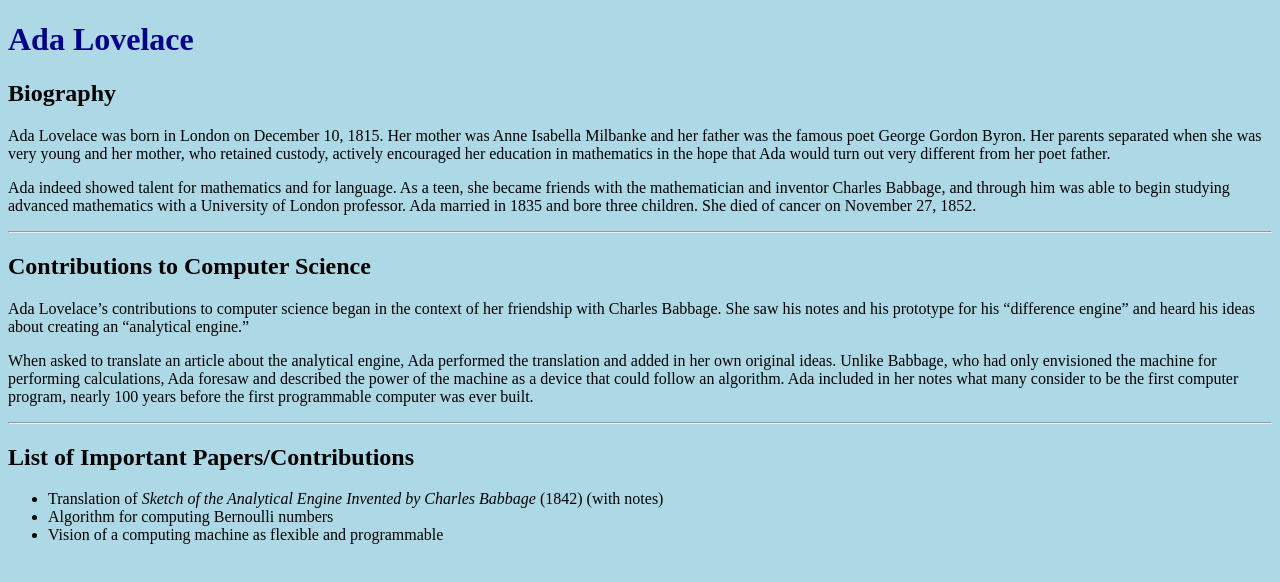
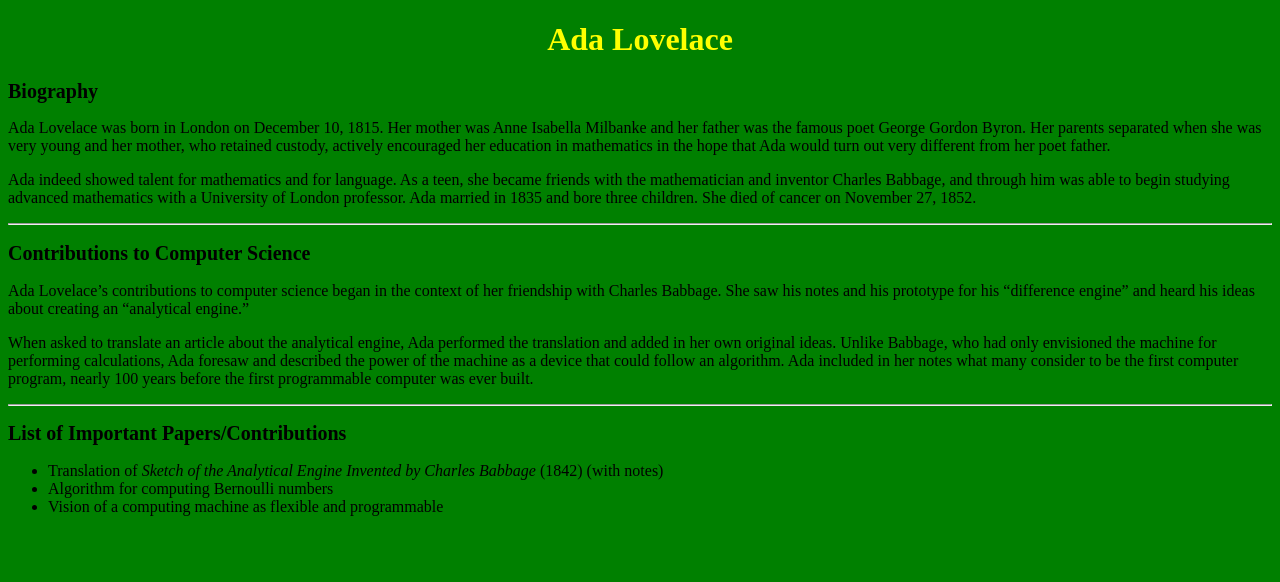
Before and after one commit to xIZEx/ada-example-website, a plain HTML site: page index.html in a window 1280 px wide. Drawn offline with Linux system fonts and the light colour scheme.

Commit message:
Update style.css

```diff
--- a/style.css
+++ b/style.css
@@ -1,7 +1,12 @@
 body {
-  background-color: lightblue;
+    background-color: green;
 }
 
 h1 {
-  color: darkblue;
+  color:yellow;
+  text-align: center;
 }
+
+h2 {
+  font-size: 20px;
+}
```
